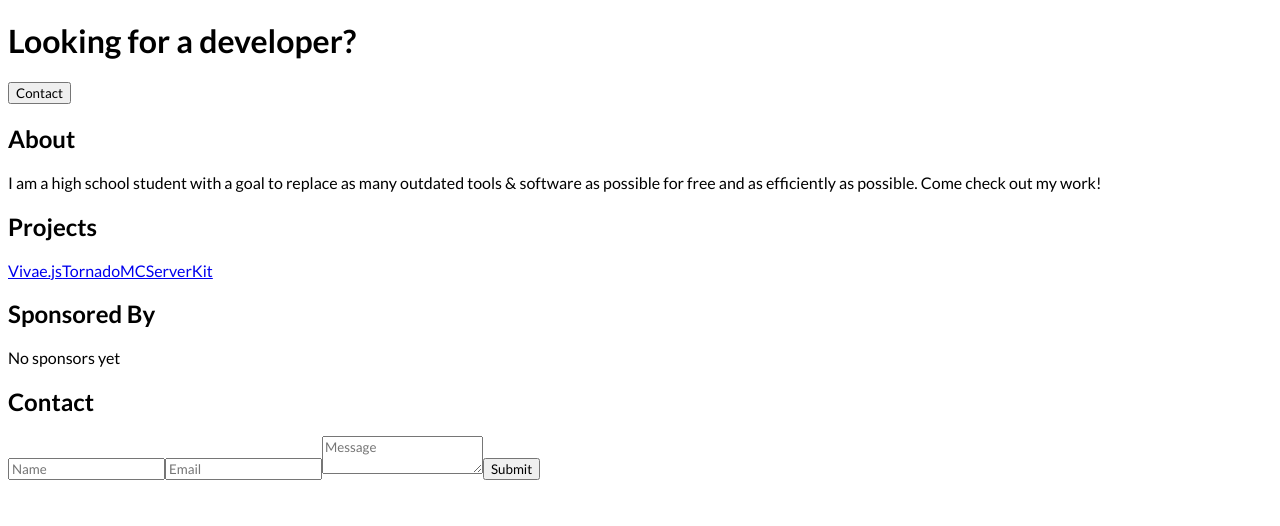
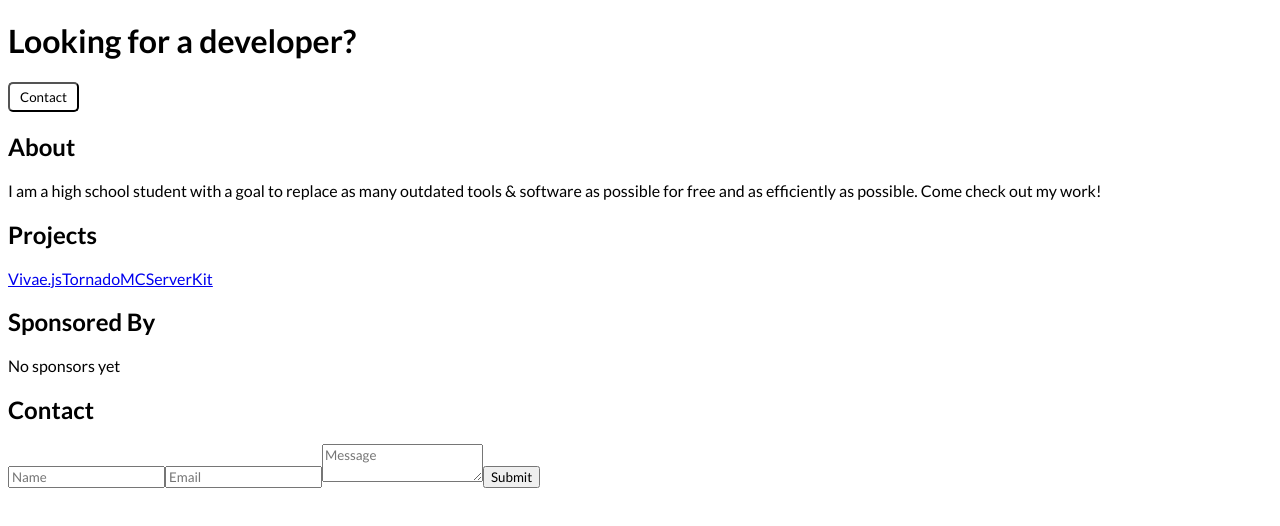
Before and after one commit to nathanieljramirez/portfolio, a React app: page / in a window 1280 px wide. Shown: the top 526 px of the page. Built offline with nearby package versions, Linux system fonts and the light colour scheme; the HTML template or start-up script is replaced by a standard one.

Commit message:
Add button styling

```diff
--- a/src/index.css
+++ b/src/index.css
@@ -10,3 +10,17 @@ input,
 textarea {
   font-family: var(--lato);
 }
+
+button {
+  padding: 5px 10px;
+  border-radius: 5px;
+  background: #fff;
+  cursor: pointer;
+  transition: ease-out 0.2s;
+  &:hover {
+    background: #efefef;
+  }
+  &:active {
+    background: #ddd;
+  }
+}
```
